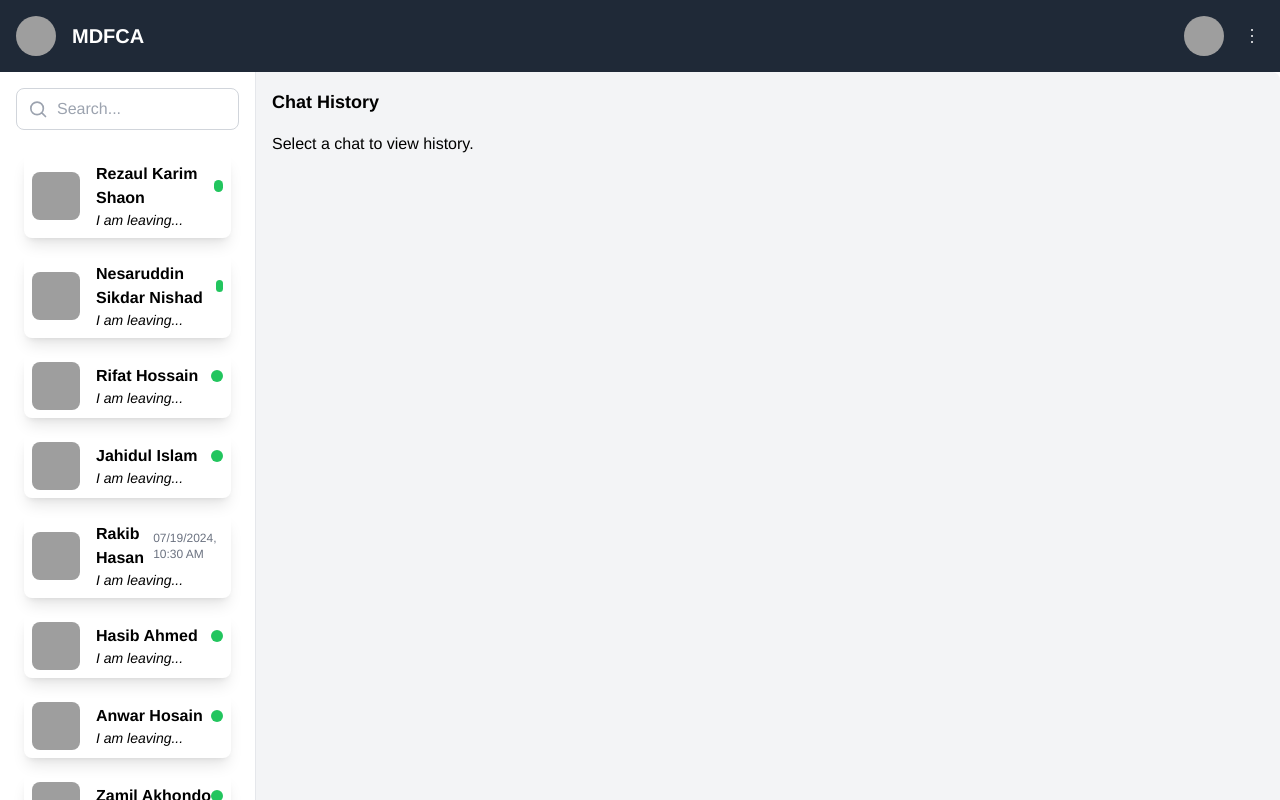
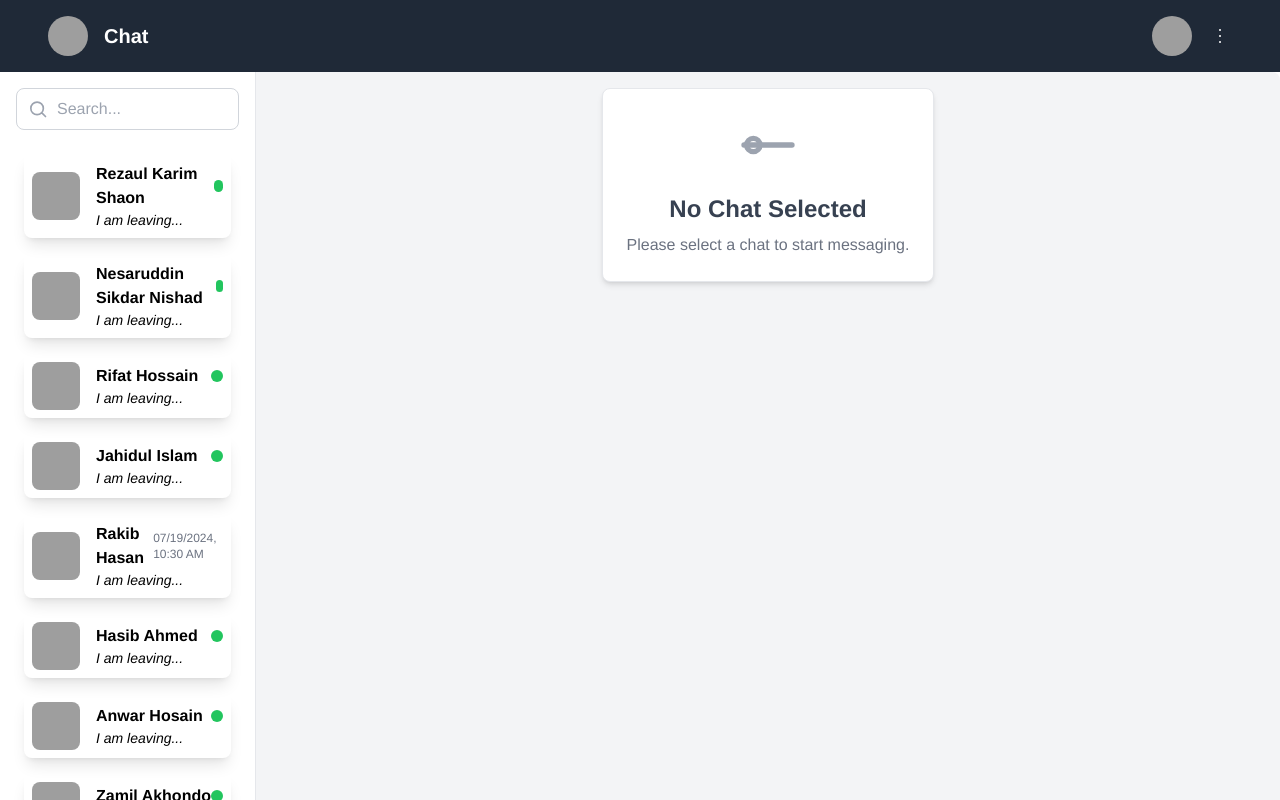
Before and after one commit to rkshaon/chat, a Vue app in the folder frontend/: page / in a window 1280 px wide. Shown: the top 800 px of the page. Built offline with nearby package versions, Linux system fonts and the light colour scheme; grey boxes are pictures that could not be loaded.

Commit message:
frontend: UI - not chat selected

```diff
--- a/frontend/src/components/layout/ChatBox.vue
+++ b/frontend/src/components/layout/ChatBox.vue
@@ -1,8 +1,8 @@
 <template>
     <div class="w-4/5 flex flex-col p-4">
-        <h2 class="text-lg font-semibold mb-4">Chat History</h2>
         <div class="flex-1 overflow-y-auto">
             <div v-if="chat">
+                <h2 class="text-lg font-semibold mb-4">Chat History</h2>
                 <div v-for="(message, index) in chat.messages" :key="index" class="mb-2">
                     <div
                         :class="{ 'bg-gray-200 p-2 rounded': message.sender !== 'You', 'bg-blue-200 p-2 rounded': message.sender === 'You' }">
@@ -11,7 +11,8 @@
                 </div>
             </div>
             <div v-else>
-                <p>Select a chat to view history.</p>
+                <!-- <p>Select a chat to view history.</p> -->
+                 <NoChatBox />
             </div>
         </div>
         <div v-if="chat" class="mt-4">
@@ -21,6 +22,8 @@
 </template>
 
 <script>
+import NoChatBox from '@/components/layout/NoChatBox.vue';
+
 export default {
     name: 'ChatBox',
     props: {
@@ -28,7 +31,10 @@ export default {
             type: Object,
             default: null,
         }
-    }
+    },
+    components: {
+        NoChatBox,
+    },
 }
 </script>
 
--- a/frontend/src/components/layout/NavBar.vue
+++ b/frontend/src/components/layout/NavBar.vue
@@ -1,12 +1,10 @@
 <template>
-    <nav class="bg-gray-800 text-white p-4 flex justify-between items-center">
-        <!-- Left Side: Logo and Company Name -->
+    <nav class="bg-gray-800 text-white p-4 flex justify-between items-center px-12">
         <div class="flex items-center space-x-4">
             <img src="https://scontent.fdac45-1.fna.fbcdn.net/v/t39.30808-1/397921081_24931385069794398_4597236671743006825_n.jpg?stp=c0.67.200.200a_dst-jpg_p200x200&_nc_cat=100&ccb=1-7&_nc_sid=50d2ac&_nc_eui2=AeGdZRfswEAo8CtzRUMiZBzSlpLCKWbPnJ2WksIpZs-cnfZ6wzzITCgq0k4iBprX9xC66cx61hTD1boHLtqIY6TL&_nc_ohc=PWUauD4D7tkQ7kNvgGuFMmc&_nc_ht=scontent.fdac45-1.fna&oh=00_AYAX6-q75NZSHsLWG-RBzcYncbviuNUtbz3qz6hqXAIi-A&oe=669A0FC2"
                 alt="Company Logo" class="w-10 h-10 rounded-full" />
-            <span class="text-xl font-bold">MDFCA</span>
+            <span class="text-xl font-bold">Chat</span>
         </div>
-        <!-- Right Side: Image and 3-dot Icon -->
         <div class="flex items-center space-x-4">
             <img src="https://avatars.githubusercontent.com/u/20625263?v=4" alt="User Avatar"
                 class="w-10 h-10 rounded-full" />
--- /dev/null
+++ b/frontend/src/components/layout/NoChatBox.vue
@@ -0,0 +1,23 @@
+<template>
+    <div class="flex items-center justify-center h-full">
+        <div class="text-center p-6 bg-white shadow-md rounded-lg border border-gray-200">
+            <svg class="w-16 h-16 text-gray-400 mx-auto mb-4" fill="none" stroke="currentColor" viewBox="0 0 24 24"
+                xmlns="http://www.w3.org/2000/svg">
+                <path stroke-linecap="round" stroke-linejoin="round" stroke-width="2"
+                    d="M15 12h2m4 0h-6m6 0H3m4 0h6m-6 0H9m0 0a2.5 2.5 0 11-5 0 2.5 2.5 0 015 0z"></path>
+            </svg>
+            <h2 class="text-2xl font-semibold text-gray-700">No Chat Selected</h2>
+            <p class="text-gray-500 mt-2">Please select a chat to start messaging.</p>
+        </div>
+    </div>
+</template>
+
+<script>
+export default {
+    name: 'NoChatSelected',
+};
+</script>
+
+<style scoped>
+/* Add any additional scoped styles here if necessary */
+</style>
```
